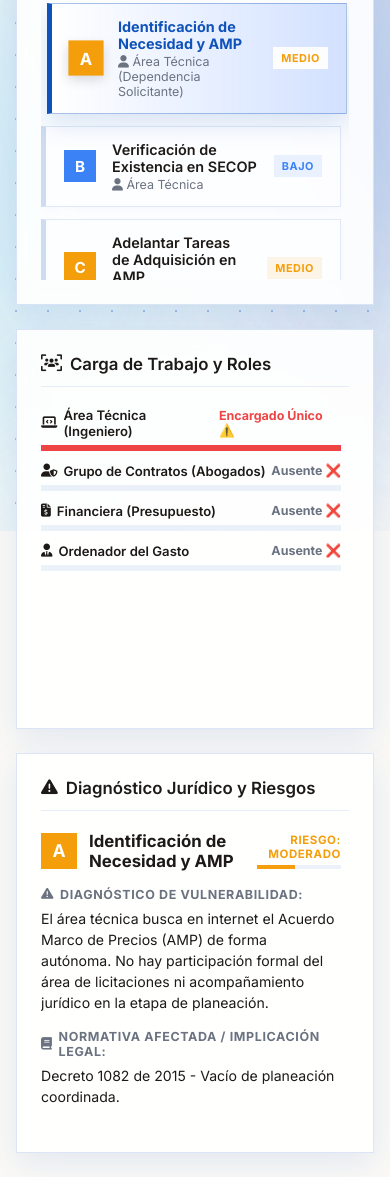
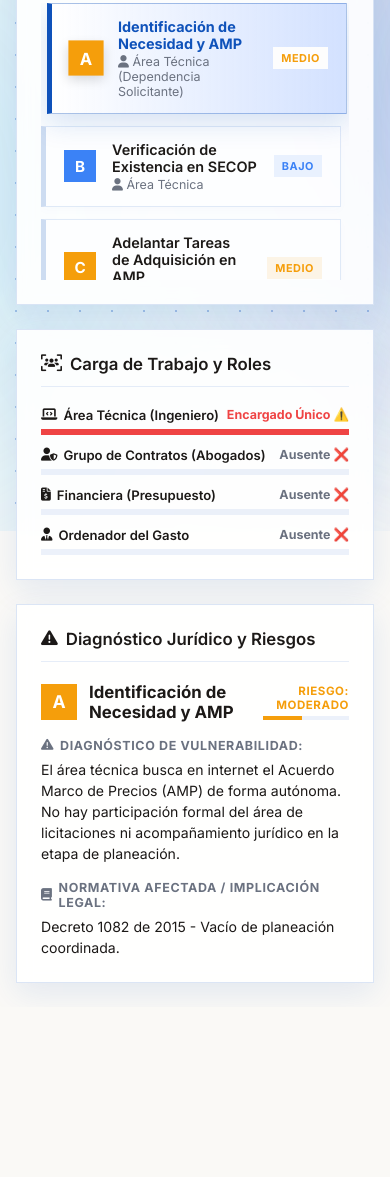
Before and after one commit to iasarmientoj/Comparativo-de-Procedimientos, a website built with Vite: page dashboard.html in a window 390 px wide. Shown: the part 313-1490 px from the top of the page. After the commit the page ends 1320 px from the top, so only its background shows below. Built offline with nearby package versions, Linux system fonts and the light colour scheme.

Commit message:
responsive

```diff
--- a/dashboard.css
+++ b/dashboard.css
@@ -820,19 +820,31 @@
 
 /* Responsiveness */
 @media (max-width: 1024px) {
+    html {
+        width: 100% !important;
+        max-width: 100% !important;
+        overflow-x: hidden !important;
+    }
+
     .dashboard-body {
-        overflow: visible !important;
+        overflow-x: hidden !important;
+        overflow-y: auto !important;
         height: auto !important;
+        width: 100% !important;
+        max-width: 100% !important;
     }
 
     .dashboard-container {
         flex-direction: column;
         height: auto !important;
         min-height: 100vh;
-        overflow: visible !important;
+        overflow-x: hidden !important;
+        overflow-y: visible !important;
         padding: 0;
         gap: 0;
         position: relative;
+        width: 100% !important;
+        max-width: 100% !important;
     }
 
     /* Mobile Header */
@@ -957,7 +969,7 @@
         font-size: 0.95rem;
     }
 
-    /* 3 panels (Steps, Roles, Diagnosis) layout & equal height */
+    /* 3 panels (Steps, Roles, Diagnosis) layout */
     .old-proc-grid {
         grid-template-columns: 1fr;
         height: auto !important;
@@ -969,22 +981,42 @@
         gap: 24px;
     }
 
-    .old-steps-panel,
-    .old-roles-panel,
-    .old-diagnosis-panel {
-        height: 400px !important; /* enforce equal height */
+    /* Steps list: 400px height with scroll */
+    .old-steps-panel {
+        height: 400px !important;
         display: flex;
         flex-direction: column;
         box-sizing: border-box;
     }
 
-    .old-steps-list,
-    .roles-container,
-    .diagnosis-container {
+    .old-steps-list {
         flex-grow: 1;
         overflow-y: auto !important;
         padding-right: 8px;
         box-sizing: border-box;
+    }
+
+    /* Roles: auto-height to fit items, no scroll needed */
+    .old-roles-panel {
+        height: auto !important;
+        box-sizing: border-box;
+    }
+
+    .roles-container {
+        overflow: visible !important;
+        padding-right: 0;
+    }
+
+    /* Diagnosis: adaptive height matching content, no scroll needed */
+    .old-diagnosis-panel {
+        height: auto !important;
+        box-sizing: border-box;
+    }
+
+    .diagnosis-container {
+        height: auto !important;
+        overflow: visible !important;
+        padding-right: 0;
     }
 }
 
```
